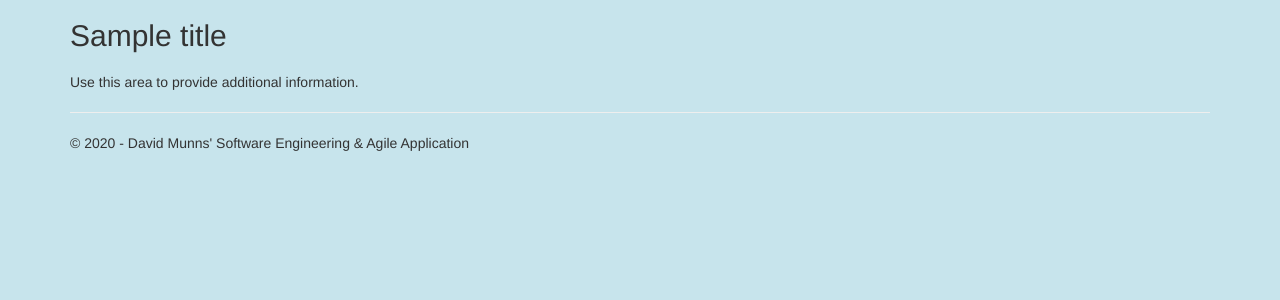
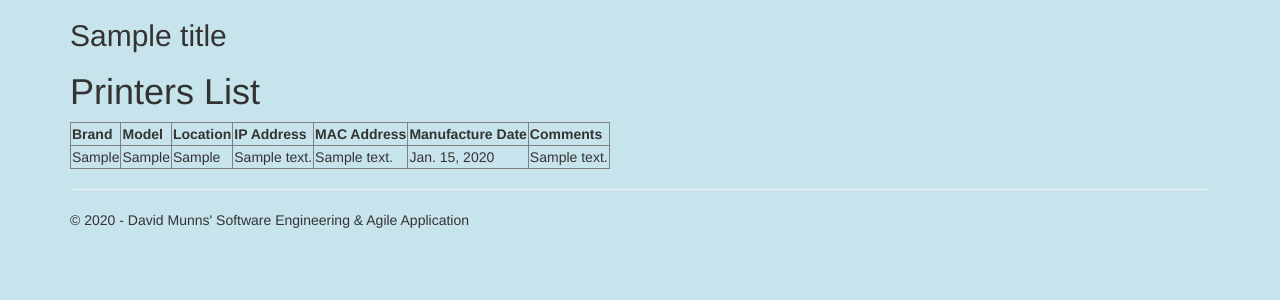
Before and after one commit to Damunns/PrintersSEAWebApp, a Django app: template app/templates/app/about.html in a window 1280 px wide. Shown: the part 51-351 px from the top of the page. Run offline with Django 3.2, Linux system fonts and the light colour scheme; tables that the repository leaves empty hold one stand-in row (values such as "Sample post"); the template is opened without the code that fills it: values that come from a table or form of the project are taken from there, most other values are stand-ins (such as "Sample title", 1, 10 or a date in 2020); some libraries are stand-ins or nearby versions.

Commit message:
Display all rows in about page

```diff
--- a/Software_Engineering___Agile_Web_Application/settings.py
+++ b/Software_Engineering___Agile_Web_Application/settings.py
@@ -86,7 +86,7 @@ DATABASES = {
 if not DATABASES['default']:
     DATABASES = {
     'default': {
-        'ENGINE': 'postgresql',
+        'ENGINE': '@vercel/postgres',
         'NAME': 'printers-sea-webapp-v1-postgres',
         'HOST': 'ep-snowy-math-a4dpzdt6-pooler.us-east-1.aws.neon.tech',
         'USER':'default',
--- a/app/templates/app/about.html
+++ b/app/templates/app/about.html
@@ -1,10 +1,45 @@
 {% extends "app/layout.html" %}
-
 {% block content %}
-
+<head>
+    <meta charset="UTF-8">
+    <meta name="viewport" content="width=device-width, initial-scale=1.0">
+    <title>About Printers</title>
+</head>
 <h2>{{ title }}</h2>
 <h3>{{ message }}</h3>
+<body></body>
+    <h1>Printers List</h1>
 
-<p>Use this area to provide additional information.</p>
-
+    {% if printers %}
+        <table border="1">
+            <thead>
+                <tr>
+                    <th>Brand</th>
+                    <th>Model</th>
+                    <th>Location</th>
+                    <th>IP Address</th>
+                    <th>MAC Address</th>
+                    <th>Manufacture Date</th>
+                    <th>Comments</th>
+                </tr>
+            </thead>
+            <tbody>
+                <!-- Loop through the printers and display each one -->
+                {% for printer in printers %}
+                    <tr>
+                        <td>{{ printer.brand }}</td>
+                        <td>{{ printer.model }}</td>
+                        <td>{{ printer.location }}</td>
+                        <td>{{ printer.ip_address }}</td>
+                        <td>{{ printer.mac_address }}</td>
+                        <td>{{ printer.manufacture_date }}</td>
+                        <td>{{ printer.comments }}</td>
+                    </tr>
+                {% endfor %}
+            </tbody>
+        </table>
+    {% else %}
+        <p>No printers found.</p>
+    {% endif %}
+</body>
 {% endblock %}
--- a/app/views.py
+++ b/app/views.py
@@ -31,6 +31,7 @@ def brief(request):
 def about(request):
     """Renders the about page."""
     assert isinstance(request, HttpRequest)
+    printers = Printer.objects.all()
     return render(
         request,
         'app/about.html',
@@ -38,5 +39,6 @@ def about(request):
             'title':'About',
             'message':'This is my application description page.',
             'year':datetime.now().year,
+            'printers': printers,
         }
     )
```
